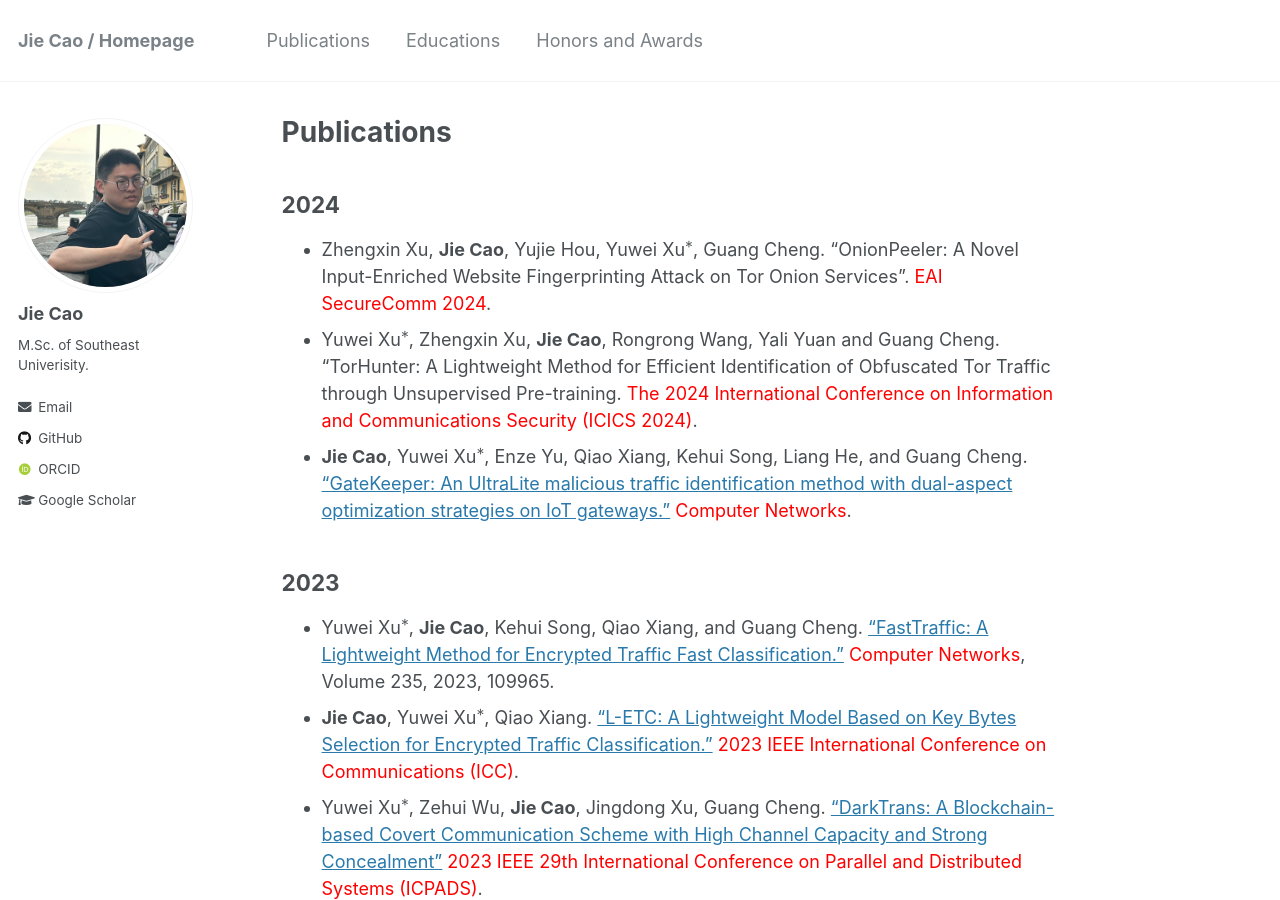
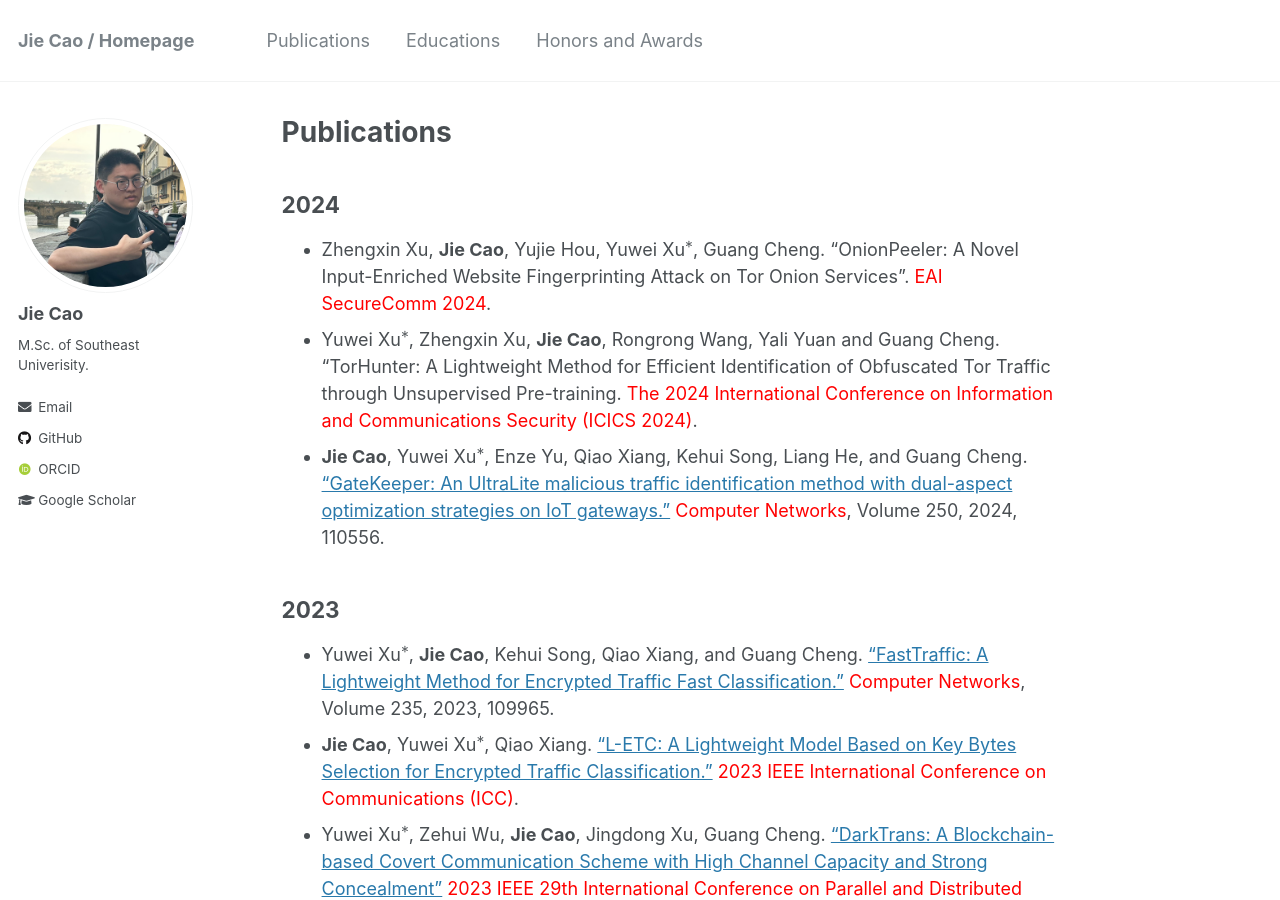
Before and after one commit to JieJayCao/JieJayCao.github.io, a Jekyll site: the page built from _pages/publications.md, in a window 1280 px wide and 900 px high. Built offline with Jekyll 4.4.1, drawn with Linux system fonts in a browser that asks for light colours; some web fonts are replaced; formulas are drawn with MathJax 3.

Commit message:
Update publications.md

```diff
--- a/_pages/publications.md
+++ b/_pages/publications.md
@@ -9,7 +9,7 @@
 ## 2024
 * Zhengxin Xu, **Jie Cao**, Yujie Hou, Yuwei Xu$^*$, Guang Cheng. "OnionPeeler: A Novel Input-Enriched Website Fingerprinting Attack on Tor Onion Services". <span style="color:red;">EAI SecureComm 2024</span>.
 * Yuwei Xu$^*$, Zhengxin Xu, **Jie Cao**, Rongrong Wang, Yali Yuan and Guang Cheng. "TorHunter: A Lightweight Method for Efficient Identification of Obfuscated Tor Traffic through Unsupervised Pre-training. <span style="color:red;">The 2024 International Conference on Information and Communications Security (ICICS 2024)</span>.
-* **Jie Cao**, Yuwei Xu$^*$, Enze Yu, Qiao Xiang, Kehui Song, Liang He, and Guang Cheng. ["GateKeeper: An UltraLite malicious traffic identification method with dual-aspect optimization strategies on IoT gateways."](https://www.sciencedirect.com/science/article/abs/pii/S1389128624003888) <span style="color:red;">Computer Networks</span>.
+* **Jie Cao**, Yuwei Xu$^*$, Enze Yu, Qiao Xiang, Kehui Song, Liang He, and Guang Cheng. ["GateKeeper: An UltraLite malicious traffic identification method with dual-aspect optimization strategies on IoT gateways."](https://www.sciencedirect.com/science/article/abs/pii/S1389128624003888) <span style="color:red;">Computer Networks</span>, Volume 250, 2024, 110556.
 
 
 ## 2023
```
